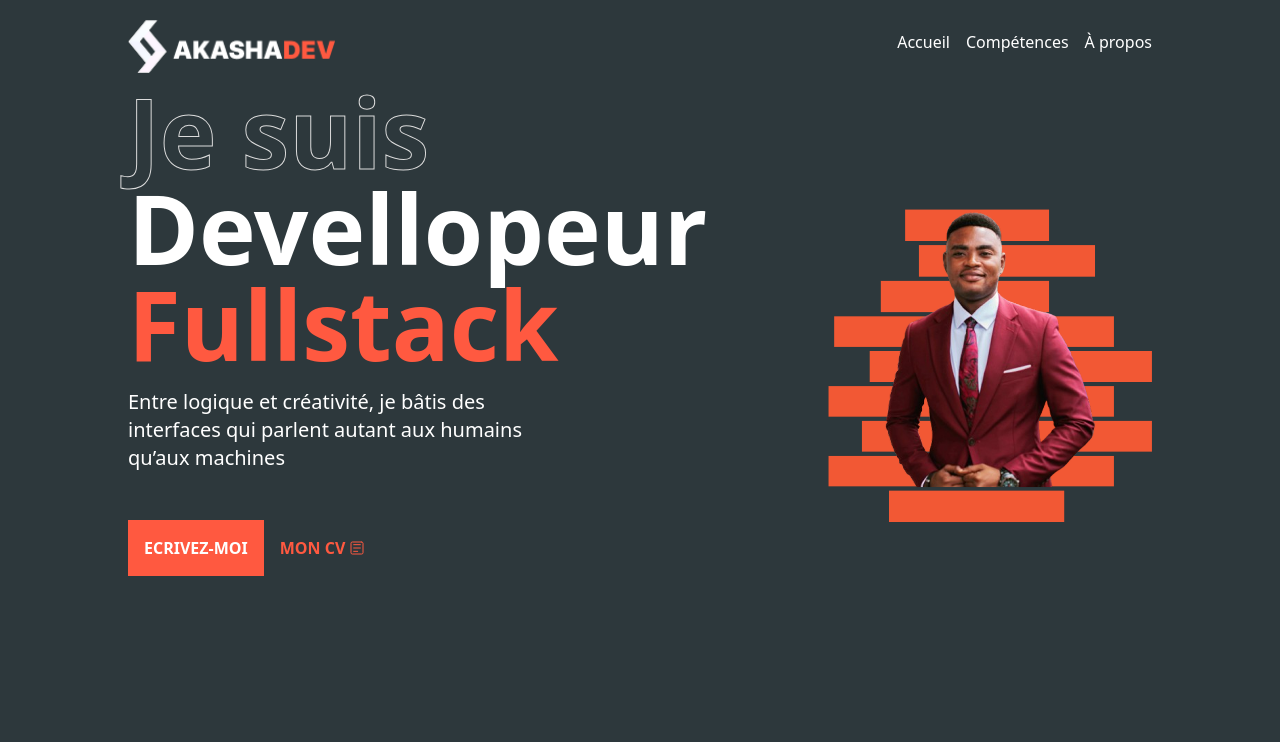
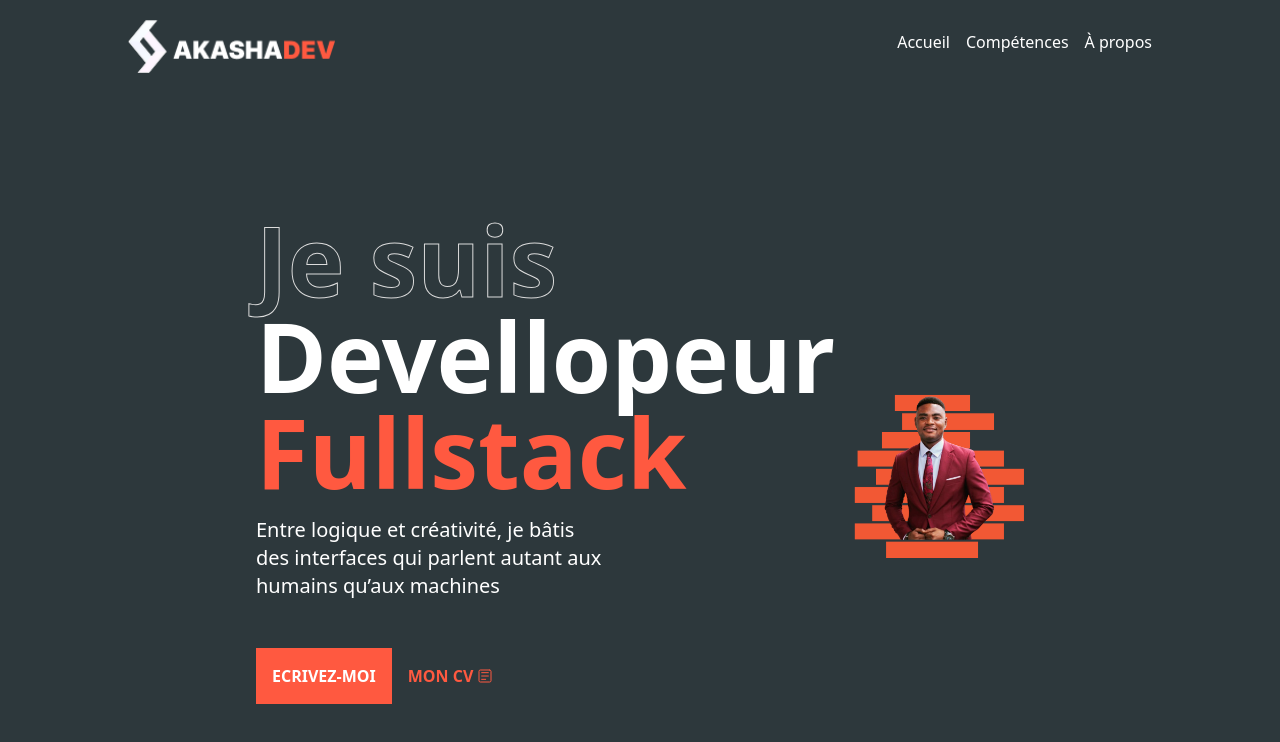
Before and after one commit to Rayonnantakasha/Rayonnant_portfolio_React, a React (Vite) app: page / in a window 1280 px wide. Shown: the top 742 px of the page. Built offline with nearby package versions, Linux system fonts and the light colour scheme.

Commit message:
Feat : add separate div

```diff
--- a/src/App.tsx
+++ b/src/App.tsx
@@ -10,8 +10,12 @@ function App() {
   return (
     <>
       <Header />
-     <main>
+      <div className="lg:pb-8 pt-24 pb-32">
+      </div>
+     <main className="lg:px-32 px-2">
       <HeroSection />
+      <div className="lg:pb-8 pt-24 pb-32">
+      </div>
      </main>
 
     </>
```
